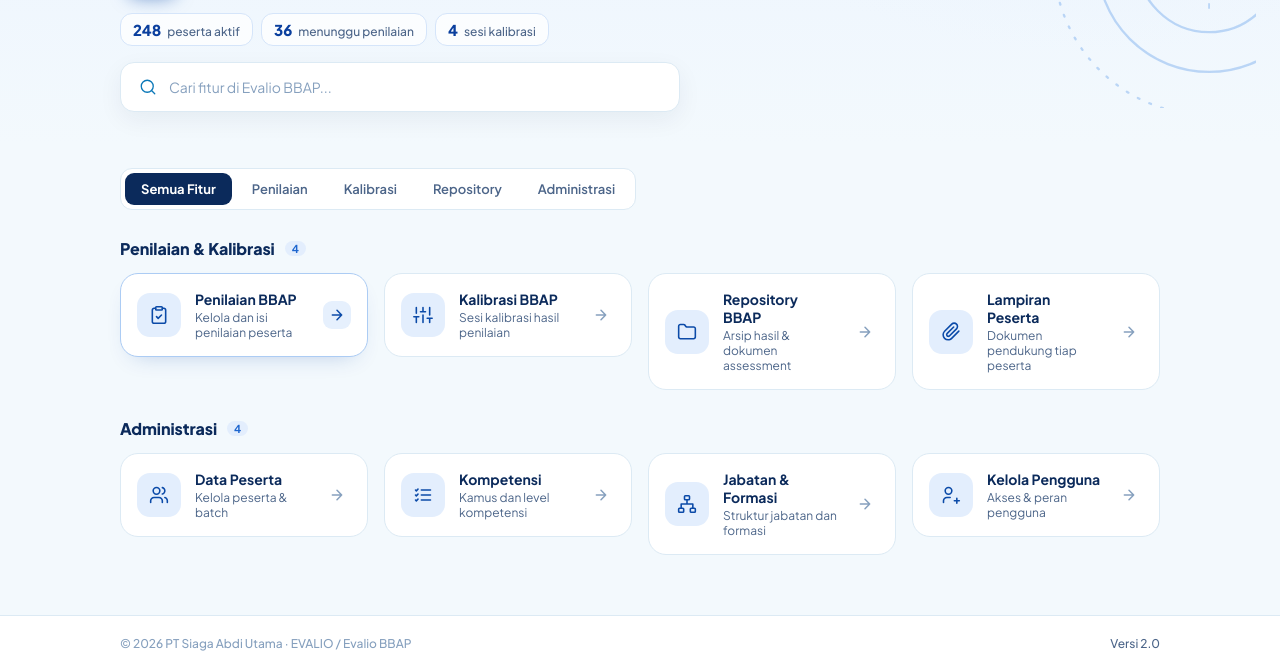
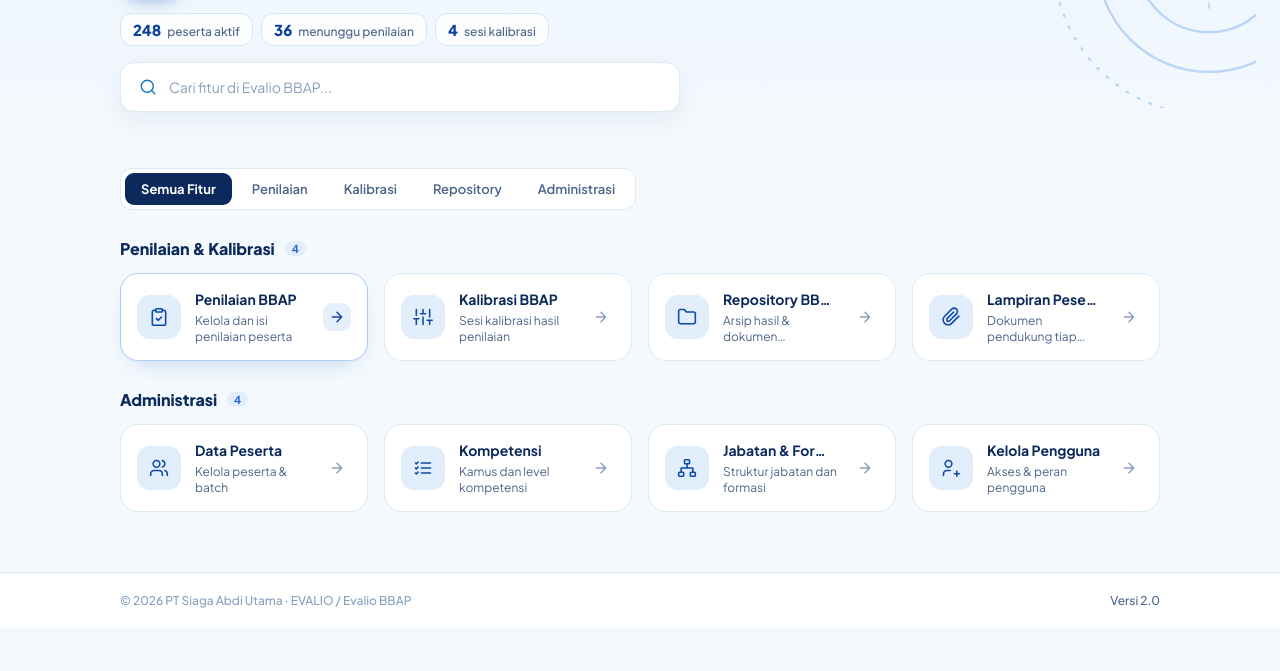
Before and after one commit to rezasiregar23/mockupevaliov3, a plain HTML site: page app.html in a window 1280 px wide. Shown: the part 202-873 px from the top of the page. After the commit the page ends 830 px from the top, so only its background shows below. Drawn offline with nearby package versions, Linux system fonts and the light colour scheme.

Commit message:
Give feature cards a fixed size and truncate long text
Title stays on one line and the description on up to two; longer text ends
in an ellipsis with the full text in the tooltip.

Co-Authored-By: Claude Opus 5.5 <noreply@anthropic.com>
Claude-Session: https://claude.ai/code/session_01R9sR4paLSSJttX16VN5M4G

```diff
--- a/app.html
+++ b/app.html
@@ -103,11 +103,11 @@
 
     function featureHTML(ft, primary) {
       return `
-        <a href="${moduleUrl(APP.id, ft.module)}" class="ws-feature animate-fade-in${primary ? ' is-primary' : ''}">
+        <a href="${moduleUrl(APP.id, ft.module)}" title="${ft.name} — ${ft.desc}" class="ws-feature animate-fade-in${primary ? ' is-primary' : ''}">
           <span class="ws-feature__icon"><span class="ws-icon" style="--icon:${iconURL(ft.icon)}"></span></span>
-          <span class="flex min-w-0 flex-1 flex-col gap-0.5">
-            <span class="text-sm font-bold text-ink">${ft.name}</span>
-            <span class="text-xs text-ink-body">${ft.desc}</span>
+          <span class="flex min-w-0 flex-1 flex-col gap-1">
+            <span class="ws-feature__title">${ft.name}</span>
+            <span class="ws-feature__desc">${ft.desc}</span>
           </span>
           <span class="ws-feature__go">${ARROW}</span>
         </a>`;
@@ -126,7 +126,7 @@
               <h2 class="text-base font-extrabold tracking-[-0.064px] text-ink">${g.title}</h2>
               <span class="rounded-full bg-[var(--c-tag-bg)] px-[7px] py-px text-[11px] font-bold text-[var(--c-tag)]">${items.length}</span>
             </div>
-            <div class="grid grid-cols-1 items-start gap-4 sm:grid-cols-2 lg:grid-cols-4">
+            <div class="grid grid-cols-1 gap-4 sm:grid-cols-2 lg:grid-cols-4">
               ${items.map(ft => featureHTML(ft, gi === 0 && ft === WS.groups[0].features[0])).join('')}
             </div>
           </section>`;
--- a/assets/css/workspace.css
+++ b/assets/css/workspace.css
@@ -38,8 +38,10 @@
 .ws-stat span { font-size:12px; font-weight:500; color:#4c6589; }
 
 /* ---- Feature cards ---- */
+/* Every card has the same footprint: 1-line title, up to 2 lines of
+   description; anything longer ends in "…" (full text in the tooltip). */
 .ws-feature {
-  position:relative; display:flex; align-items:center; gap:14px; padding:16px;
+  position:relative; display:flex; align-items:center; gap:14px; height:88px; padding:0 16px;
   border-radius:18px; border:1px solid #dceaf4; background:#fff; outline:none;
   transition:transform .18s ease, box-shadow .18s ease, border-color .18s ease;
 }
@@ -47,6 +49,11 @@
   transform:translateY(-2px);
   border-color:color-mix(in srgb, var(--c-motif) 45%, #fff);
   box-shadow:0 14px 28px -14px color-mix(in srgb, var(--c-deep) 35%, transparent);
+}
+.ws-feature__title { overflow:hidden; text-overflow:ellipsis; white-space:nowrap; font-size:14px; font-weight:700; line-height:20px; color:#0b2a5b; }
+.ws-feature__desc {
+  display:-webkit-box; -webkit-box-orient:vertical; -webkit-line-clamp:2; line-clamp:2; overflow:hidden;
+  font-size:12px; line-height:16px; color:#4c6589;
 }
 .ws-feature__icon { display:grid; place-items:center; width:44px; height:44px; flex-shrink:0; border-radius:13px; background:var(--c-tag-bg); transition:background .18s ease; }
 .ws-feature:hover .ws-feature__icon { background:linear-gradient(135deg, var(--c-light), var(--c-tile)); }
```
